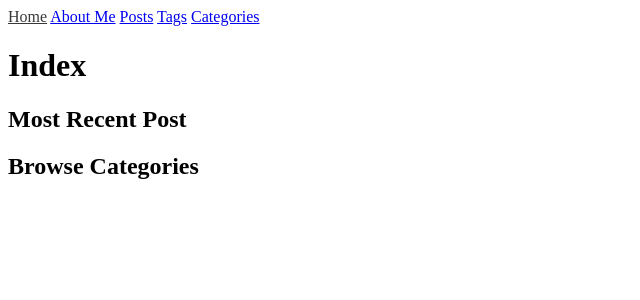
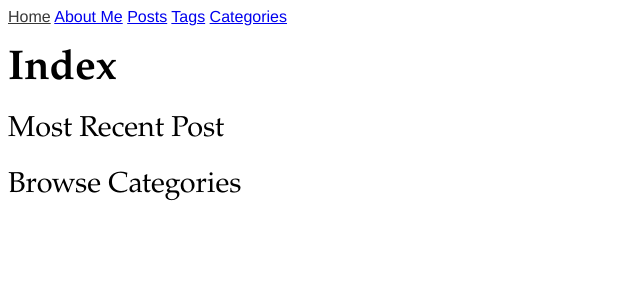
Before and after one commit to b7s9/personal-blog-jekyll, a Jekyll site: the page built from index.html, in a window 1280 px wide. Shown: the top 300 px of the page, without its empty margins (0-640 px from the left). Built offline with Jekyll 4.4.1, drawn with Linux system fonts in a browser that asks for light colours; some web fonts are replaced.

Commit message:
💄 Add fonts and typesetting

```diff
--- /dev/null
+++ b/_sass/_fonts.scss
@@ -0,0 +1,61 @@
+@font-face {
+    font-family: "Junicode";
+    font-weight: 100 400;
+    src: url("../assets/fonts/Junicode/Junicode.woff") format("woff");
+}
+
+@font-face {
+    font-family: "Junicode";
+    font-weight: 500 900;
+    src: url("../assets/fonts/Junicode/Junicode-Bold.woff") format("woff");
+}
+
+@font-face {
+    font-family: "Junicode";
+    font-weight: 100 400;
+    font-style: italic;
+    src: url("../assets/fonts/Junicode/Junicode-Italic.woff") format("woff");
+}
+
+@font-face {
+    font-family: "Junicode";
+    font-weight: 500 900;
+    font-style: italic;
+    src: url("../assets/fonts/Junicode/Junicode-BoldItalic.woff") format("woff");
+}
+
+@font-face {
+    font-family: "Source Sans Pro";
+    font-weight: 100;
+    src: url("../assets/fonts/SourceSansPro/SourceSansPro-ExtraLight.ttf.woff") format("woff");
+}
+
+@font-face {
+    font-family: "Source Sans Pro";
+    font-weight: 200 300;
+    src: url("../assets/fonts/SourceSansPro/SourceSansPro-Light.ttf.woff") format("woff");
+}
+
+@font-face {
+    font-family: "Source Sans Pro";
+    font-weight: 400;
+    src: url("../assets/fonts/SourceSansPro/SourceSansPro-Regular.ttf.woff") format("woff");
+}
+
+@font-face {
+    font-family: "Source Sans Pro";
+    font-weight: 500 600;
+    src: url("../assets/fonts/SourceSansPro/SourceSansPro-Semibold.ttf.woff") format("woff");
+}
+
+@font-face {
+    font-family: "Source Sans Pro";
+    font-weight: 700 800;
+    src: url("../assets/fonts/SourceSansPro/SourceSansPro-Bold.ttf.woff") format("woff");
+}
+
+@font-face {
+    font-family: "Source Sans Pro";
+    font-weight: 900;
+    src: url("../assets/fonts/SourceSansPro/SourceSansPro-Black.ttf.woff") format("woff");
+}
--- a/_sass/main.scss
+++ b/_sass/main.scss
@@ -1,3 +1,46 @@
+@import 'fonts';
+
+html{
+    font-size: 1rem;
+    font-family: "Source Sans Pro", Helvetica, Arial sans-serif;
+
+}
+
+h1{
+    font-family: "Junicode", "Palatino", serif;
+    line-height: 2rem;
+    font-size: 2.6rem;
+    font-weight: 700;
+}
+
+h2{
+    font-family: "Junicode", "Palatino", serif;
+    line-height: 2rem;
+    font-size: 1.8rem;
+    font-weight: 400;
+}
+
+h3{
+    font-family: "Source Sans Pro", Helvetica, Arial sans-serif;
+    font-size: 1.5rem;
+    line-height: 1.8rem;
+}
+
+section.intro p{
+    font-family: "Junicode", "Palatino", serif;
+    font-size: 1.125rem;
+    line-height: 2rem;
+}
+
+p{
+    font-family: "Source Sans Pro", Helvetica, Arial sans-serif;
+    line-height: 1.4rem;
+}
+
+pre code{
+    font-family: 'Courier New', Courier, monospace;
+}
+
 .current-page {
     color: rgb(56, 56, 56);
 }
--- a/assets/js/main.js
+++ b/assets/js/main.js
@@ -1,4 +1,6 @@
 {
+
+    const formatShareBtn = ()=>{
         const shareBtnContainer = document.querySelector('div.share-post');
         const shareBtn = shareBtnContainer.children[2];
         const shareBtnFeedback = shareBtnContainer.children[3];
@@ -27,5 +29,8 @@
         }
 
         shareBtn.addEventListener('click', copyPostLink);
+    }
+
+    document.querySelector('div.share-post') && formatShareBtn();
 
 }
```
Also changed, not shown: 1 other file. Lines whose indentation alone changed are shown as unchanged.
